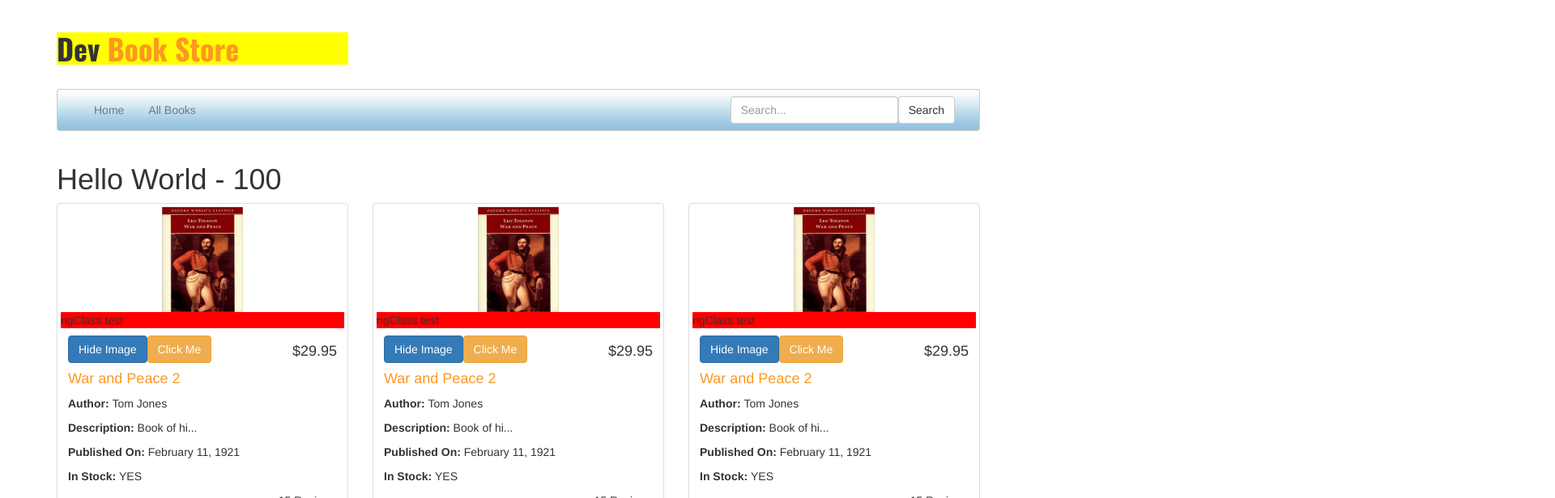
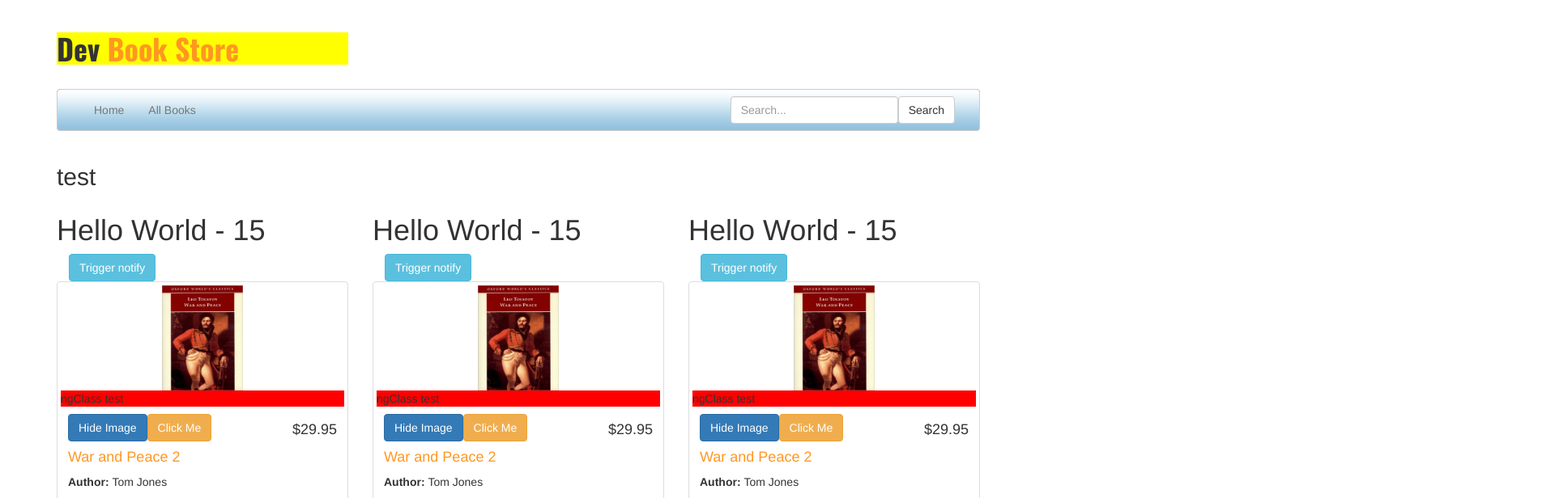
Before and after one commit to reza-id/ng-books, an Angular app: page / in a window 1280 px wide. Shown: the top 616 px of the page at 81% size, 1920 px wide, since content can reach past the window. Built offline with nearby package versions, Linux system fonts and the light colour scheme; some icons are missing; a web font is replaced by a local one.

Commit message:
Output Example

```diff
--- a/src/app/books/books-list/books-list.component.html
+++ b/src/app/books/books-list/books-list.component.html
@@ -2,9 +2,10 @@
   <section id="products">
   <div class="row">
     <div class="container">
-      <bs-favorite [reviews]="imageWidth"></bs-favorite>
+      <h2>{{showMessage}}</h2>
     </div>
     <div class="col-md-4" *ngFor="let book of books">
+      <bs-favorite [reviews]="book.bookReviews" (notify)="onNotifyClicked($event)"></bs-favorite>
       <div class="thumbnail">
         <img [src]="book.bookImageUrl" [style.width.px]="imageWidth" *ngIf='showImage'>
         <div [ngClass]="{'redClass': showImage, 'yellowClass': !showImage}">ngClass test</div>
--- a/src/app/books/books-list/books-list.component.ts
+++ b/src/app/books/books-list/books-list.component.ts
@@ -52,6 +52,7 @@ export class BooksListComponent implements OnInit, OnChanges {
     }
   ];
 
+  showMessage: string = 'test';
   showImage: boolean = true;
   imageWidth: number = 100;
   animals: string[] =['zebra', 'moose'];
@@ -75,4 +76,8 @@ export class BooksListComponent implements OnInit, OnChanges {
     this.showImage = !this.showImage;
   }
 
+  onNotifyClicked(message: string): void {
+    this.showMessage = message;
+  }
+
 }
--- a/src/app/favorites/favorite.component.html
+++ b/src/app/favorites/favorite.component.html
@@ -1 +1,4 @@
 <h1>Hello World - {{reviews}}</h1>
+<div class="container">
+    <button class="btn btn-info" (click)="onClick()">Trigger notify</button>
+</div>
--- a/src/app/favorites/favorite.component.ts
+++ b/src/app/favorites/favorite.component.ts
@@ -1,4 +1,4 @@
-import { Component, Input } from '@angular/core';
+import { Component, Input, Output, EventEmitter } from '@angular/core';
 
 @Component({
     selector: 'bs-favorite',
@@ -6,4 +6,9 @@ import { Component, Input } from '@angular/core';
 })
 export class FavoriteComponent {
     @Input() reviews: number;
+    @Output() notify: EventEmitter<string> = new EventEmitter<string>();
+
+    onClick(): void {
+        this.notify.emit('Message from child');
+    }
 }
```
